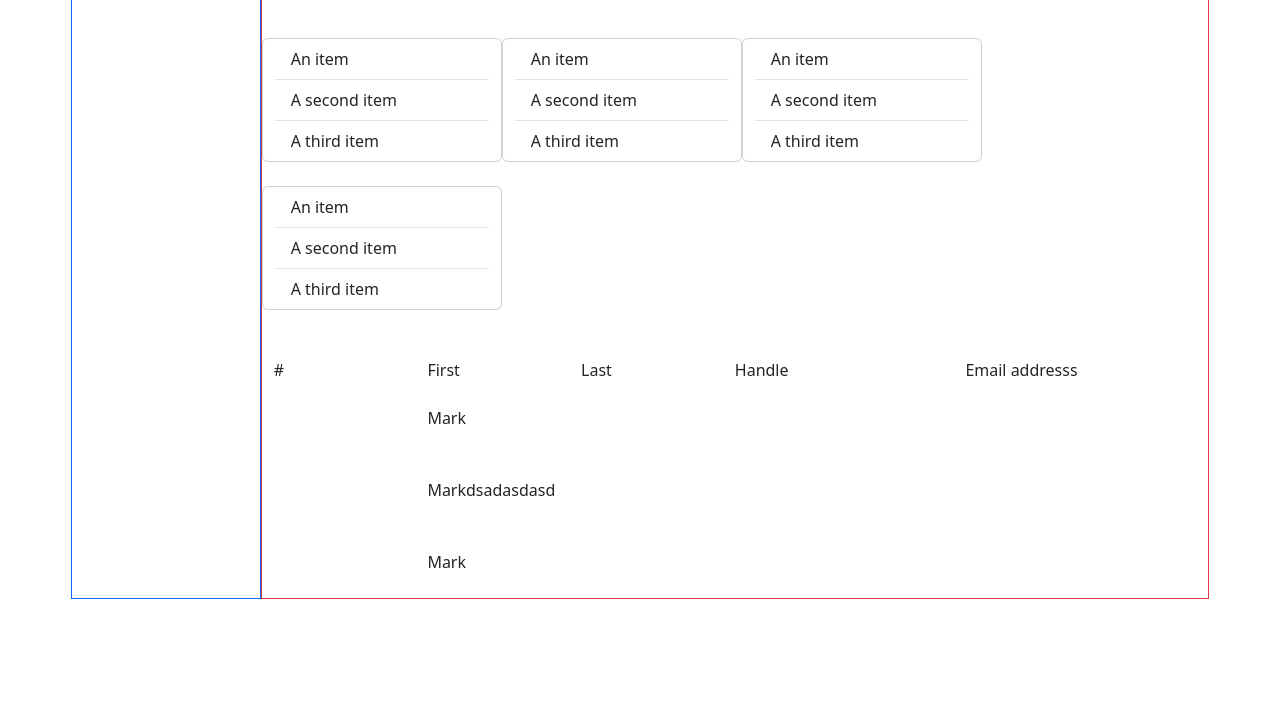
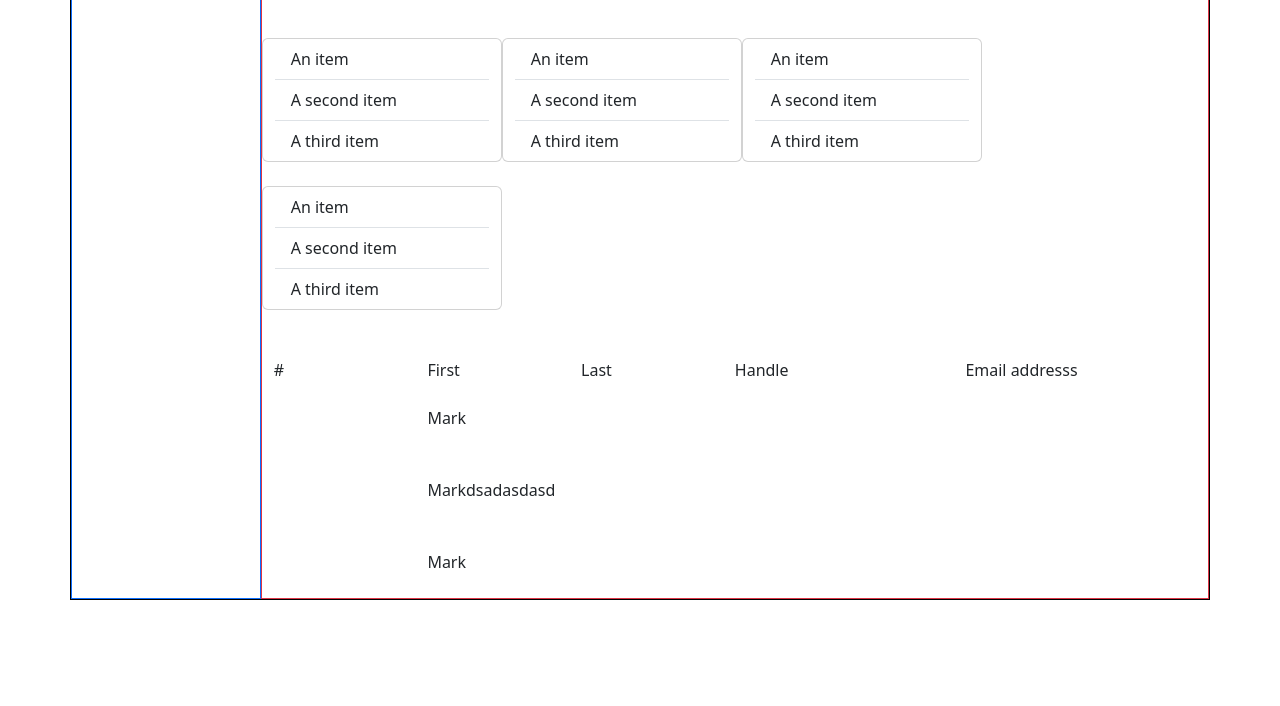
Before and after one commit to taF1ex/2024_hello, a plain HTML site: page fistboost.html in a window 1280 px wide. Shown: the part 94-800 px from the top of the page. Drawn offline with nearby package versions, Linux system fonts and the light colour scheme.

Commit message:
Update fistboost.html

```diff
--- a/fistboost.html
+++ b/fistboost.html
@@ -11,7 +11,7 @@
 <body>
         <script src="https://cdn.jsdelivr.net/npm/bootstrap@5.3.3/dist/js/bootstrap.bundle.min.js"
         integrity="sha384-YvpcrYf0tY3lHB60NNkmXc5s9fDVZLESaAA55NDzOxhy9GkcIdslK1eN7N6jIeHz" crossorigin="anonymous"></script>
-        <div class="container border border-white">
+        <div class="container border border-black">
             <div class="row pt-4">
               <div class="col-2 border border-primary">
                 Column
```
